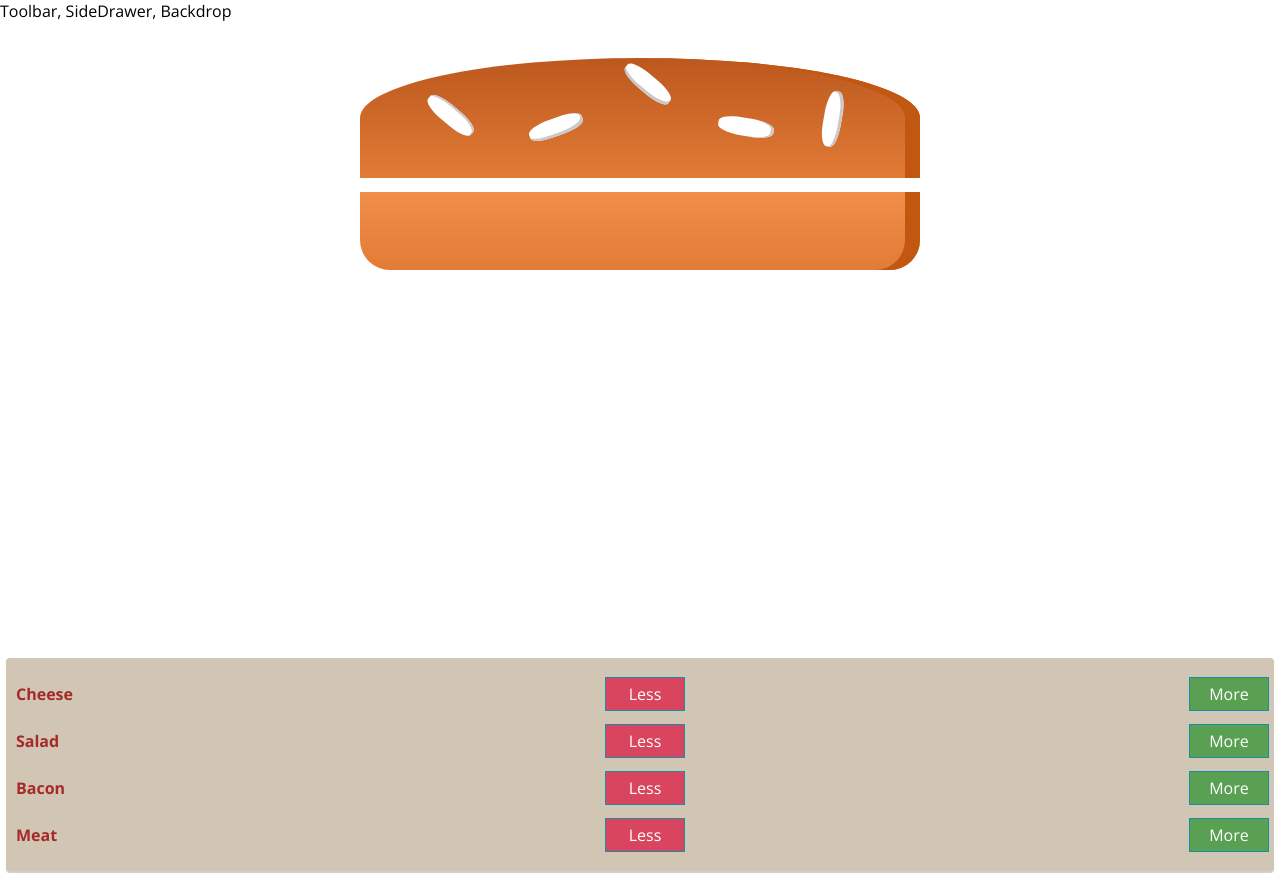
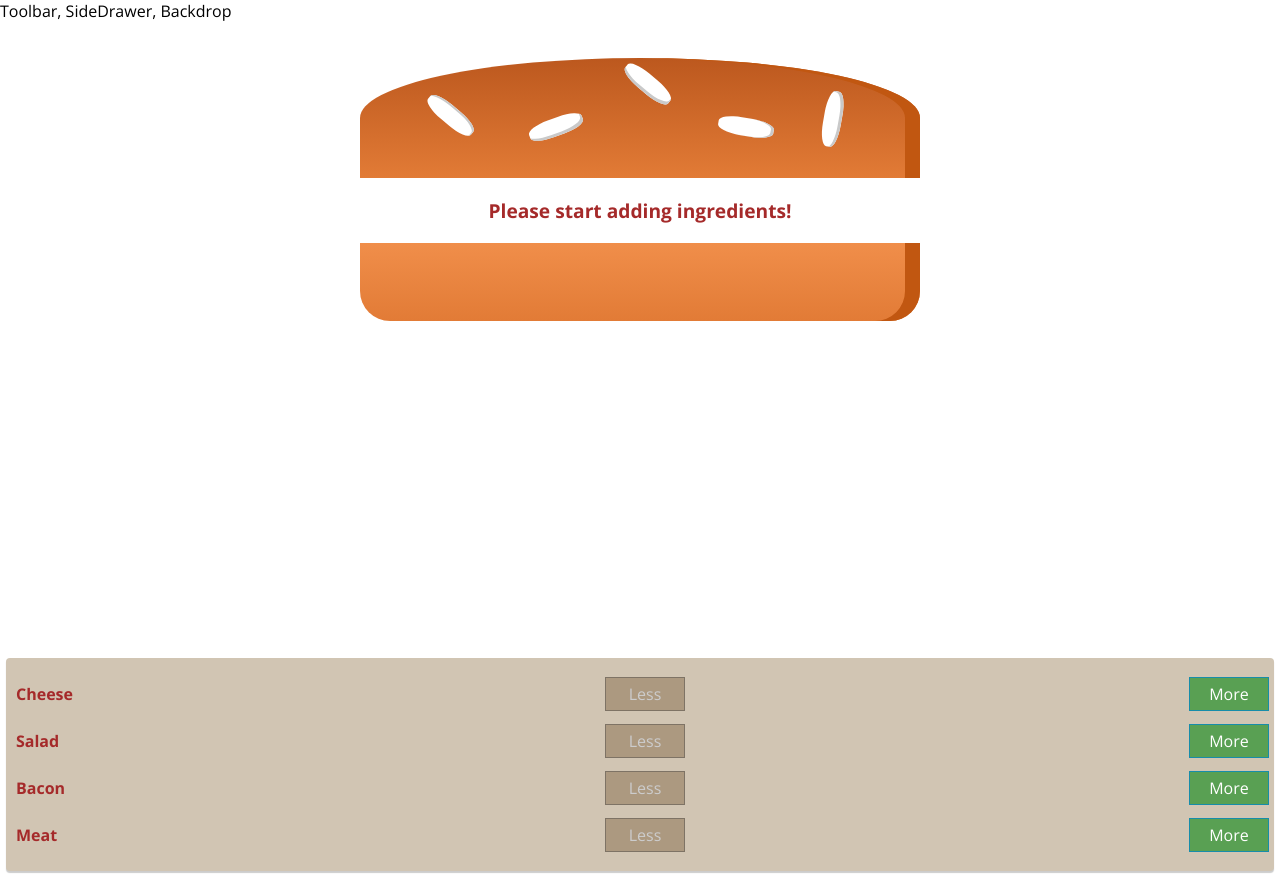
Before and after one commit to ankitboghra/burger-builder, a React app: page / in a window 1280 px wide. Built offline with nearby package versions, Linux system fonts and the light colour scheme.

Commit message:
Removing an element

```diff
--- a/src/components/Burger/BuildControls/BuildControl/BuildControl.js
+++ b/src/components/Burger/BuildControls/BuildControl/BuildControl.js
@@ -4,8 +4,12 @@ import "./BuildControl.css";
 const buildControl = props => (
   <div className="BuildControl">
     <div className="Label">{props.label}</div>
-    <button className="Less">Less</button>
-    <button className="More" onClick={props.added}>More</button>
+    <button className="Less" disabled={props.disabled} onClick={props.removed}>
+      Less
+    </button>
+    <button className="More" onClick={props.added}>
+      More
+    </button>
   </div>
 );
 
--- a/src/components/Burger/BuildControls/BuildControls.js
+++ b/src/components/Burger/BuildControls/BuildControls.js
@@ -17,6 +17,8 @@ const buildControls=props=>(
                 key={control.label}
                  label={control.label}
                  added={()=>props.ingredientAdded(control.type)}
+                 removed={()=>props.ingredientRemoved(control.type)}
+                 disabled={props.disabledButtons[control.type]}
                  />
             })
         }
--- a/src/components/Burger/Burger.js
+++ b/src/components/Burger/Burger.js
@@ -3,18 +3,13 @@ import "./Burger.css";
 import BurgerIngredient from "./BurgerIngredients/BurgerIngredients";
 
 const burger = props => {
-  let transformedIngredients = Object.keys(props.ingredients)
-    .map(ingKey => {
-      // console.log("OuterMap: " + ingKey + [...Array(props.ingredients[ingKey])]);
-      return [...Array(props.ingredients[ingKey])].map((_, index) => {
-        // console.log("InnerMap: " + index);
-        return <BurgerIngredient key={ingKey + index} type={ingKey} />;
-      });
+  let transformedIngredients = Object.keys(props.ingredients).map(ingKey => {
+    return [...Array(props.ingredients[ingKey])].map((_, index) => {
+      return <BurgerIngredient key={ingKey + index} type={ingKey} />;
     });
-    console.log(transformedIngredients)
-    // .reduce((arr, ele) => {
-    //   return arr.concat(ele);
-    // }, []);
+  }).reduce((arr, ele) => {
+    return arr.concat(ele);
+  }, []);
 
   if (transformedIngredients.length === 0)
     transformedIngredients = <p>Please start adding ingredients!</p>;
--- a/src/containers/BurgerBuilder/BurgerBuilder.js
+++ b/src/containers/BurgerBuilder/BurgerBuilder.js
@@ -23,7 +23,7 @@ class BurgerBuilder extends Component {
 
   addIngredietHandler = type => {
     const updatedCount = this.state.ingredients[type] + 1;
-    const updatedIngredients = {...this.state.ingredients};
+    const updatedIngredients = { ...this.state.ingredients };
     updatedIngredients[type] = updatedCount;
 
     const updatedPrice = this.state.totalPrice + INGREDIENT_PRICE[type];
@@ -34,25 +34,33 @@ class BurgerBuilder extends Component {
     });
   };
 
-  // removeIngredietHandler = type => {
-  //   const updatedCount = this.state.ingredients[type] - 1;
-  //   const updatedIngredients = {...this.state.ingredients};
-  //   updatedIngredients[type] = updatedCount;
+  removeIngredietHandler = type => {
+    const updatedCount = this.state.ingredients[type] - 1;
+    if (updatedCount < 0) return;
 
-  //   const updatedPrice = this.state.totalPrice - INGREDIENT_PRICE[type];
+    const updatedIngredients = { ...this.state.ingredients };
+    updatedIngredients[type] = updatedCount;
 
-  //   this.setState({
-  //     ingredients: updatedIngredients,
-  //     totalPrice: updatedPrice
-  //   });
-  // };
+    const updatedPrice = this.state.totalPrice + INGREDIENT_PRICE[type];
+
+    this.setState({
+      ingredients: updatedIngredients,
+      totalPrice: updatedPrice
+    });
+  };
 
   render() {
+    const disabledInfo = { ...this.state.ingredients };
+    for (let ingrident in disabledInfo) {
+      disabledInfo[ingrident] = disabledInfo[ingrident] <= 0;
+    }
     return (
       <Aux>
         <Burger ingredients={this.state.ingredients} />
         <BuildControls
           ingredientAdded={this.addIngredietHandler}
+          ingredientRemoved={this.removeIngredietHandler}
+          disabledButtons={disabledInfo}
         />
       </Aux>
     );
```
Also changed, not shown: 1 other file (tests, documents, lock files or other folders).
